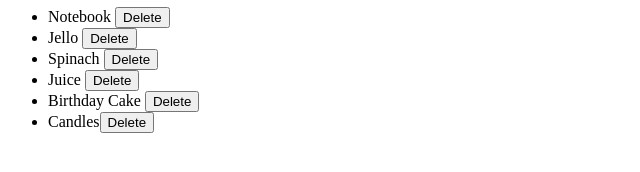
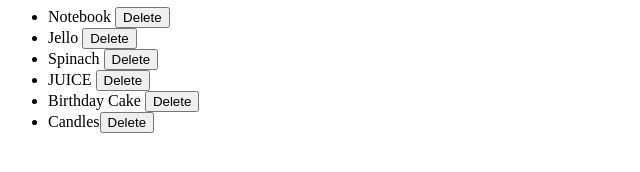
Before and after one commit to ouadieRouak/todo-list, a plain HTML site: page index.html in a window 1280 px wide. Shown: the part 144-316 px from the top of the page, 0-640 px from the left. Drawn offline with Linux system fonts and the light colour scheme.

Commit message:
capitelize todo-List

```diff
--- a/index.html
+++ b/index.html
@@ -13,7 +13,7 @@
 		<li random="23"> Notebook </li>
 		<li>Jello </li>
 		<li>Spinach </li>
-		<li>Juice </li>
+		<li>JUICE </li>
 		<li>Birthday Cake </li>
 		<li>Candles</li>
 	</ul>
```
